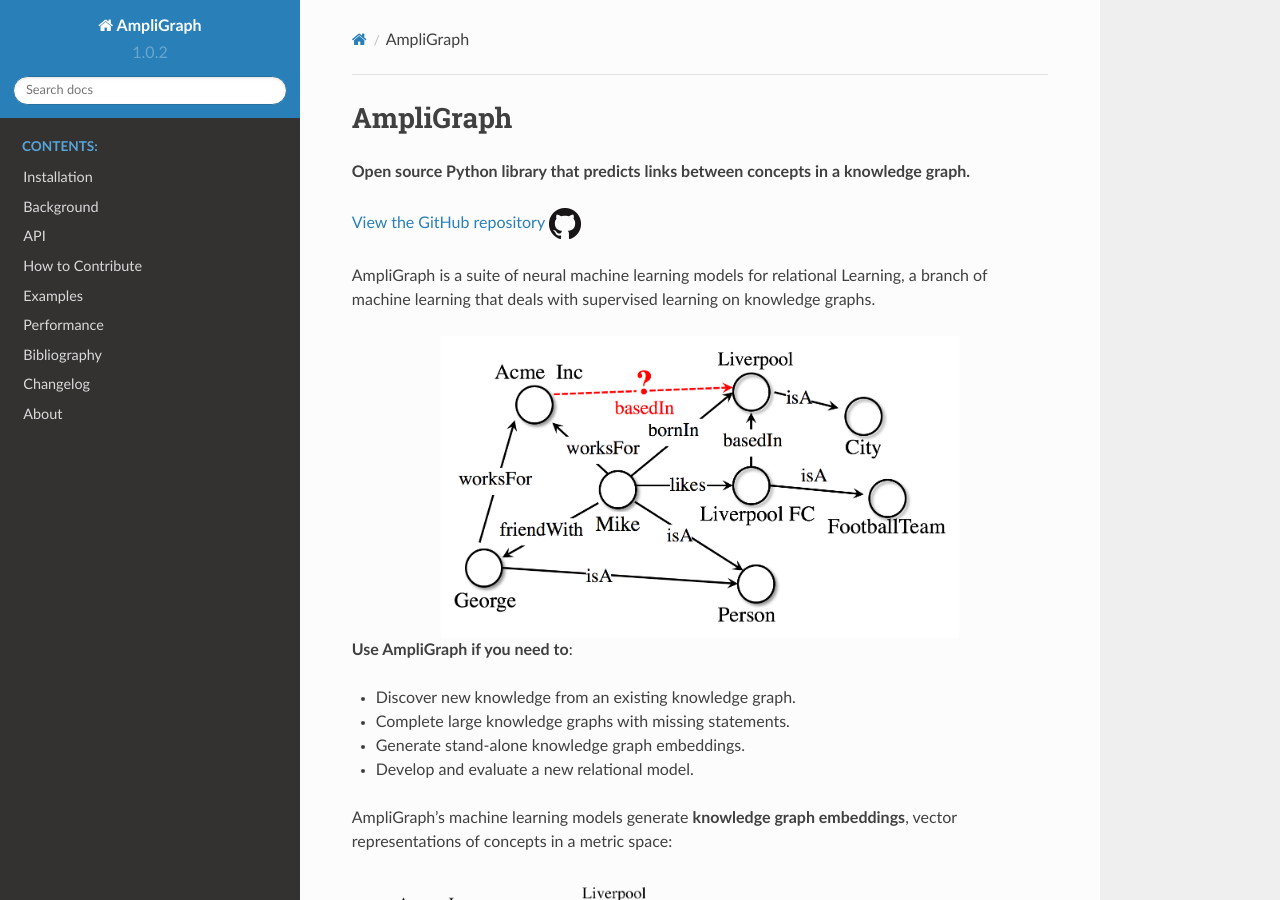
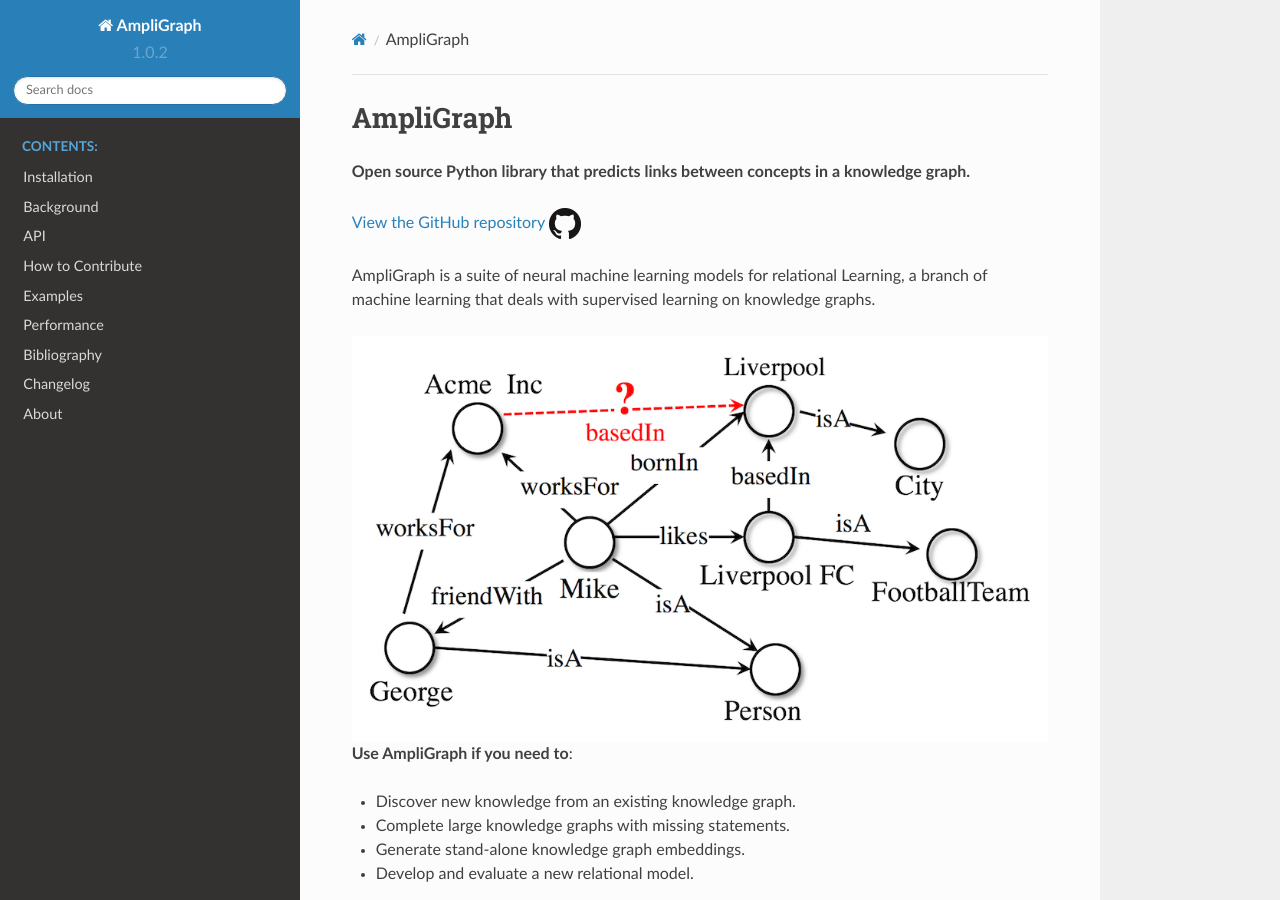
Before and after one commit to Accenture/AmpliGraph, a Sphinx documentation site: the page built from docs/index.rst, in a window 1280 px wide and 900 px high. Built offline with Sphinx 7.4.7 and the Read the Docs theme 2.0.0, drawn with Linux system fonts in a browser that asks for light colours; the version number is read from the project's files by our own code.

Commit message:
minor: removed rescaling of landing page img

```diff
--- a/docs/index.rst
+++ b/docs/index.rst
@@ -18,7 +18,6 @@
 that deals with supervised learning on knowledge graphs.
 
 .. image:: img/kg_lp.png
-   :scale: 40%
    :align: center
 
 
```
Also changed, not shown: docs/img/kg_lp.png.
